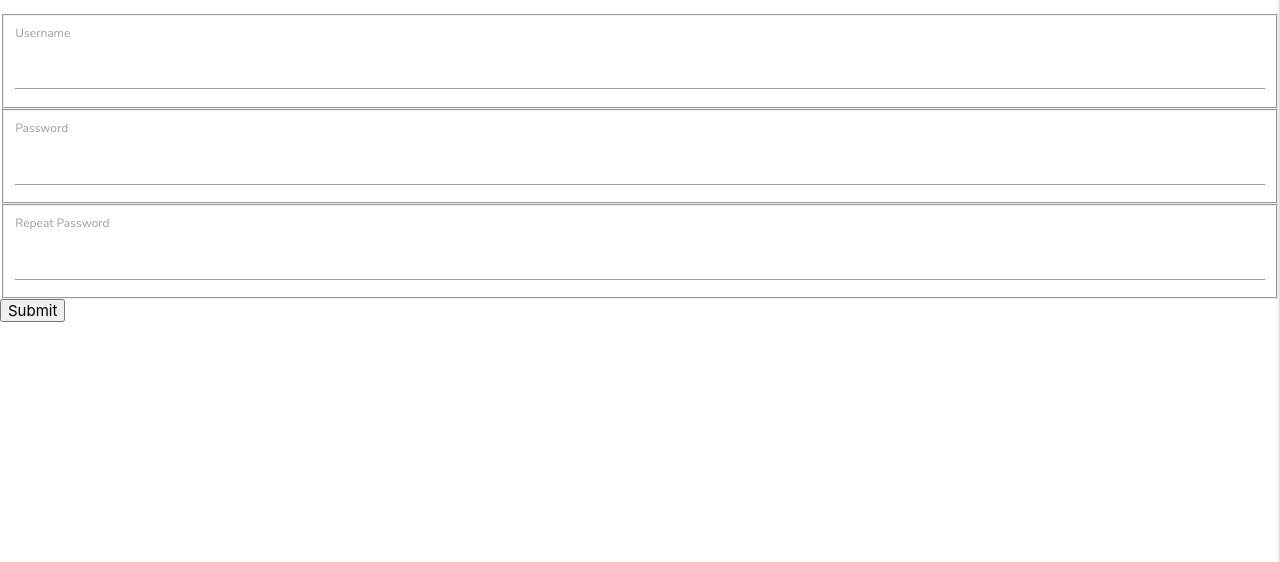
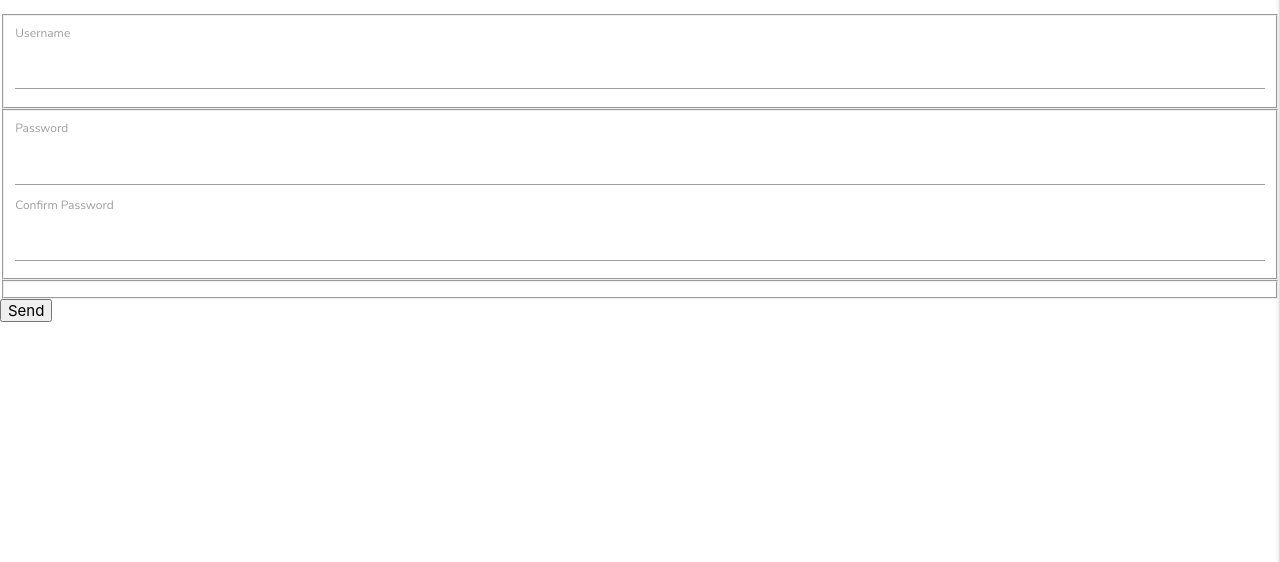
Before and after one commit to lilblupig/imprint, a Flask app: page /register in a window 1280 px wide. Shown: the part 166-728 px from the top of the page. Run offline with Flask 2, Linux system fonts and the light colour scheme; parts of the project's set-up code (start-up, migrations or seed data) failed here and were passed over; some libraries are stand-ins or nearby versions.

Commit message:
Configure registration form validation

```diff
--- a/forms.py
+++ b/forms.py
@@ -10,7 +10,7 @@ from wtforms import (
     EmailField,
     TextAreaField,
     SubmitField,
-    PasswordField,
+    PasswordField
 )
 from wtforms.validators import (
     InputRequired,
@@ -18,6 +18,7 @@ from wtforms.validators import (
     Email,
     EqualTo
 )
+
 
 # Contact form
 class ContactForm(FlaskForm):
@@ -57,24 +58,33 @@ class ContactForm(FlaskForm):
     submit = SubmitField('Send')
 
 
-# Registration form
+# Register form
 class RegisterForm(FlaskForm):
-    """ Register for a user account """
+    """
+        Create contact form model
+        Define field = WTF Fieldtype
+            Set label
+            Set any validators and messages
+    """
+
     username = StringField(
         'Username',
-        [InputRequired()]
+        [
+            InputRequired()
+        ]
     )
     password = PasswordField(
         'Password',
         [
-            InputRequired(message="Please enter a password."),
+            InputRequired(),
+            EqualTo('confirm', message='Passwords must match')
         ]
     )
-    confirmPassword = PasswordField(
-        'Repeat Password',
+    confirm = PasswordField(
+        'Confirm Password',
         [
-            EqualTo(password, message='Passwords must match.')
+            InputRequired()
         ]
     )
     recaptcha = RecaptchaField()
-    submit = SubmitField('Submit')
+    submit = SubmitField('Send')
--- a/routes/routes.py
+++ b/routes/routes.py
@@ -63,7 +63,7 @@ def contact():
 
             return render_template('contact.html', success=True)
 
-        # If fields not all valiated relaod form with messages
+        # If fields not all validated reload form with messages
         else:
             return render_template('contact.html', form=form)
 
@@ -73,12 +73,22 @@ def contact():
 
 @app.route("/register", methods=["GET", "POST"])
 def register():
-    """ Registration form """
+    """
+        Register form:
+    """
+    # Define model to use
     form = RegisterForm()
-    if form.validate_on_submit():
-        return redirect(url_for("success"))
-    return render_template(
-        "register.html",
-        form=form,
-        template="form-template"
-    )
+
+    if request.method == 'POST':
+
+        # Check all fields are validated
+        if form.validate() is True:
+            return "Validated!"
+            return render_template('register.html', success=True)
+
+        # If fields not all validated reload form with messages
+        else:
+            return render_template('register.html', form=form)
+
+    elif request.method == 'GET':
+        return render_template("register.html", form=form)
--- a/templates/contact.html
+++ b/templates/contact.html
@@ -1,5 +1,4 @@
 {% extends "base.html" %}
-
 
 {% block content %}
 
@@ -18,7 +17,7 @@
                     {{ form.name.label }}
                     {{ form.name }}
                     {% for message in form.name.errors %}
-                    <div class="flash">{{ message }}</div>
+                        <div class="flash">{{ message }}</div>
                     {% endfor %}
                 </fieldset>
 
--- a/templates/register.html
+++ b/templates/register.html
@@ -1,52 +1,53 @@
 {% extends "base.html" %}
-
 
 {% block content %}
 
     <div class="form-wrapper">
         <h2 class="title">Register</h2>
 
+        {% if success %}
+            <p>Thank you for registering! Click the button below to get started.</p>
+
+        {% else %}
+
             <form method="POST" action="{{ url_for('register') }}">
+                {{ form.csrf_token }}
 
                 <fieldset class="form-field">
                     {{ form.username.label }}
                     {{ form.username }}
-                {% if form.username.errors %}
-                    <ul class="errors">
-                        {% for error in form.username.errors %}
-                            <li>{{ error }}</li>
+                    {% for message in form.username.errors %}
+                        <div class="flash">{{ message }}</div>
                     {% endfor %}
-                    </ul>
-                {% endif %}
                 </fieldset>
 
                 <fieldset class="form-field">
                     {{ form.password.label }}
                     {{ form.password }}
-                {% if form.password.errors %}
-                    <ul class="errors">
-                        {% for error in form.password.errors %}
-                            <li>{{ error }}</li>
+                    {% for message in form.password.errors %}
+                        <div class="flash">{{ message }}</div>
                     {% endfor %}
-                    </ul>
-                {% endif %}
+
+                    {{ form.confirm.label }}
+                    {{ form.confirm }}
+                    {% for message in form.confirm.errors %}
+                        <div class="flash">{{ message }}</div>
+                    {% endfor %}
                 </fieldset>
 
                 <fieldset class="form-field">
-                {{ form.confirmPassword.label }}
-                {{ form.confirmPassword }}
-                {% if form.confirmPassword.errors %}
-                    <ul class="errors">
-                        {% for error in form.confirmPassword.errors %}
-                            <li>{{ error }}</li>
+                    {{ form.recaptcha }}
+                    {% for message in form.recaptcha.errors %}
+                        <div class="flash">{{ message }}</div>
                     {% endfor %}
-                    </ul>
-                {% endif %}
                 </fieldset>
 
                 {{ form.submit }}
 
             </form>
+
+        {% endif %}
+
     </div>
 
 {% endblock %}
```
Also changed, not shown: README.md. Lines whose indentation alone changed are shown as unchanged.
